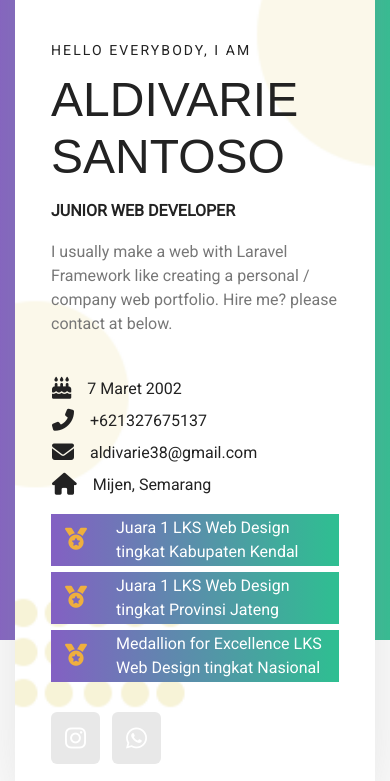
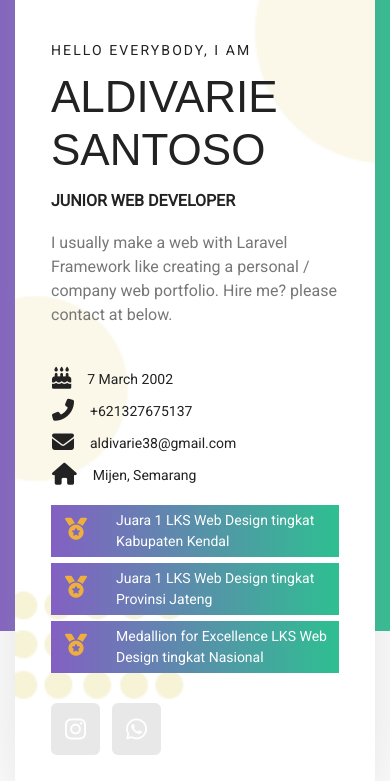
Before and after one commit to Aldivarie/aldivarie.github.io, a plain HTML site: page index.html in a window 390 px wide. Shown: the part 477-1258 px from the top of the page. Drawn offline with nearby package versions, Linux system fonts and the light colour scheme; a web font is replaced by a local one.

Commit message:
edit HTML & CSS

```diff
--- a/index.html
+++ b/index.html
@@ -83,7 +83,7 @@
                                             <table border="0">
                                                 <tr>
                                                     <td><i class="fas fa-birthday-cake fa-lg"></td>
-                                                    <td><p>7 Maret 2002</p></td>
+                                                    <td><p>7 March 2002</p></td>
                                                 </tr>
                                             </table>
                                         </li>
--- a/style.css
+++ b/style.css
@@ -166,4 +166,10 @@ body{
     .box-me img{
     width: 260px;
     }
+    .info-me p{
+        font-size: 14px;
+    }
+    .text-me h3{
+        font-size: 44px;
+    }
 }
```
